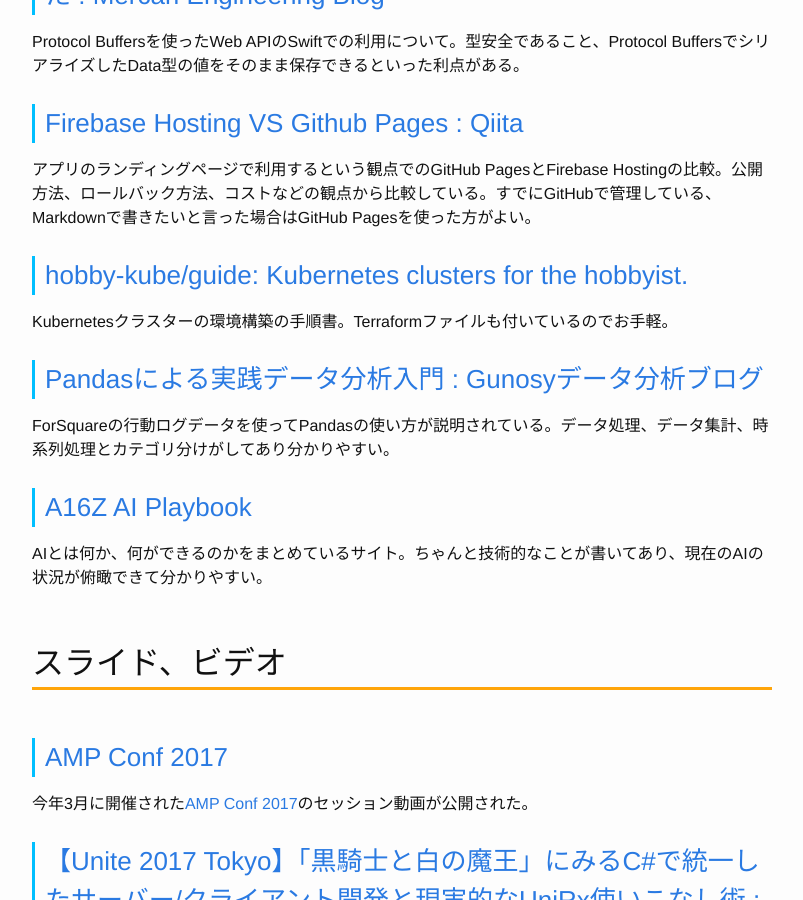
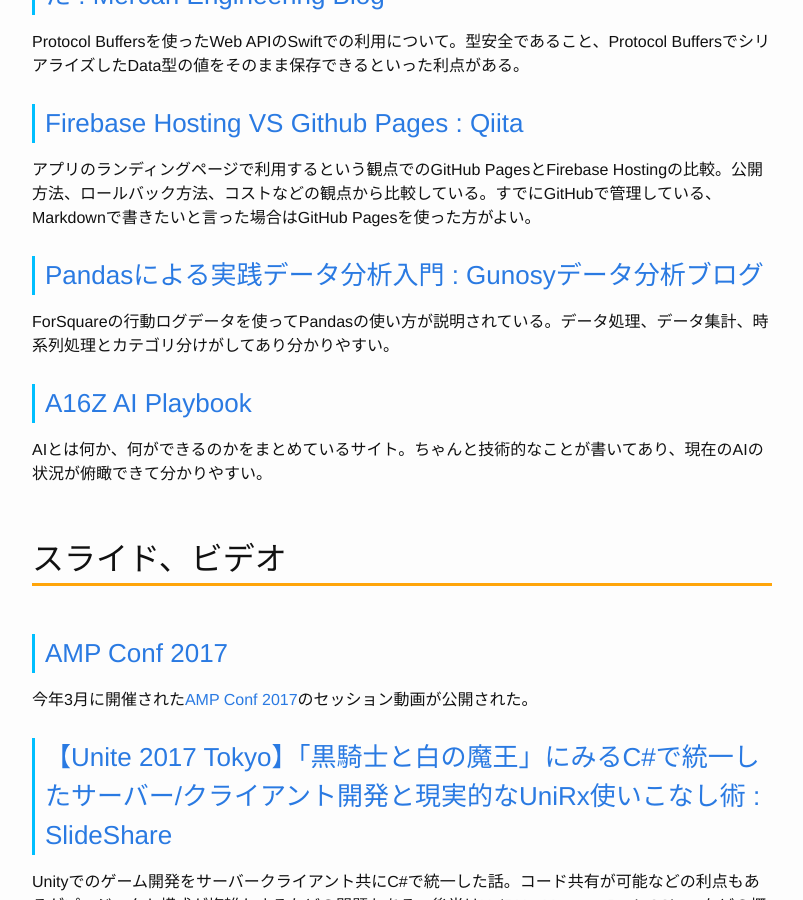
Before and after one commit to Gather-Tech/Gather-Tech.github.io, a Jekyll site: the page built from _posts/2017/2017-05-15-Gather46.md, in a window 1280 px wide and 900 px high, scrolled down 2355 px. Shown: the whole window, without its empty margins (238-1041 px from the left). Built offline with Jekyll 4.4.1, drawn with Linux system fonts in a browser that asks for light colours; some of the changed text lies outside the part shown.

Commit message:
Reduced articles

```diff
--- a/_posts/2017/2017-05-15-Gather46.md
+++ b/_posts/2017/2017-05-15-Gather46.md
@@ -67,10 +67,6 @@
 
 アプリのランディングページで利用するという観点でのGitHub PagesとFirebase Hostingの比較。公開方法、ロールバック方法、コストなどの観点から比較している。すでにGitHubで管理している、Markdownで書きたいと言った場合はGitHub Pagesを使った方がよい。
 
-### [hobby-kube/guide: Kubernetes clusters for the hobbyist.](https://github.com/hobby-kube/guide)
-
-Kubernetesクラスターの環境構築の手順書。Terraformファイルも付いているのでお手軽。
-
 ### [Pandasによる実践データ分析入門 : Gunosyデータ分析ブログ](http://data.gunosy.io/entry/pandas-pratical-analysis)
 
 ForSquareの行動ログデータを使ってPandasの使い方が説明されている。データ処理、データ集計、時系列処理とカテゴリ分けがしてあり分かりやすい。
@@ -107,10 +103,6 @@
 
 Go製の負荷テストツール。テストスクリプトはJavaScript（ES6）で書ける。結果はInfluxDBに格納してGrafanaで可視化できる。
 
-### [jingweno/godzilla: GitHub](https://github.com/jingweno/godzilla)
-
-ES2015からGo langへのトランスパイラ。
-
 ### [yandex/gixy: GitHub](https://github.com/yandex/gixy)
 
 Nginxのconfファイルの静的解析が行えるツール。セキュリティ問題がある設定を検知可能。
@@ -137,10 +129,6 @@
 
 表形式のデータをインタラクティブに操作できるWindowsアプリ。CSV、JSON、Excelのインポートが可能。SQL Server、PostgreSQL、MySQLにも接続可能。
 
-### [Ludus · Limitless creativity for your slides](https://ludus.one/)
-
-クールなスライドが作成できるオンラインサービス。有料のチームプランもある。
-
 ### [Ora – Task Management done right!](https://ora.pm/)
 
 カンバンボード、Todoリスト、Slackみたいなチャット、タイムトラッキングなどチーム開発に必要な機能が全部入っているサービス。
```
